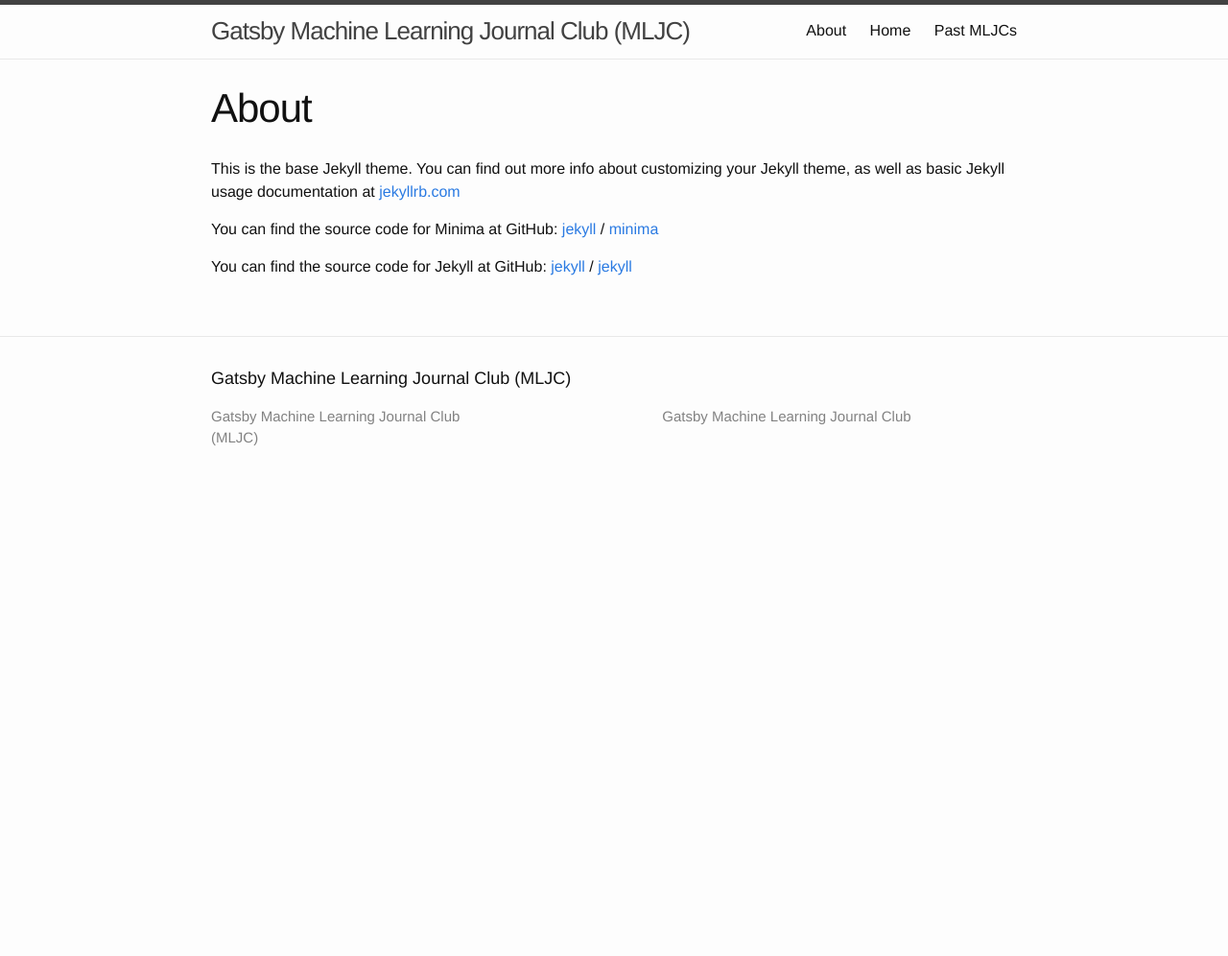
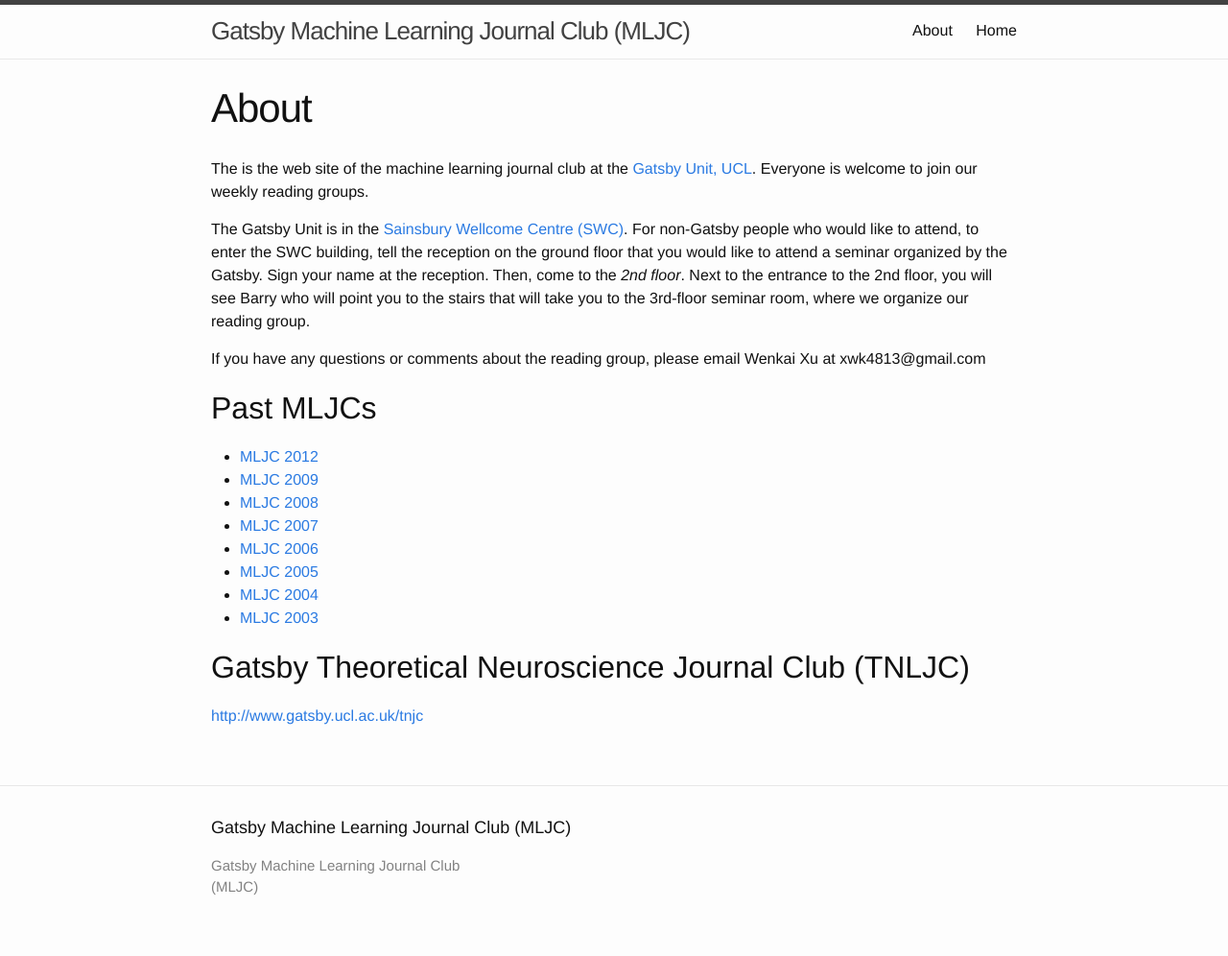
Before and after one commit to gatsbyml/gatsbyml.github.io, a Jekyll site: the page built from about.md, in a window 1280 px wide. Shown: the whole page at 96% size. Built offline with Jekyll 4.4.1, drawn with Linux system fonts in a browser that asks for light colours; before the commit the page ends 900 px from its top, so only the background shows below that.

Commit message:
update about file and README

```diff
--- a/_config.yml
+++ b/_config.yml
@@ -1,7 +1,7 @@
 title: Gatsby Machine Learning Journal Club (MLJC)
 #email: wittawatj+gatsbyml@gmail.com
 description: > # this means to ignore newlines until "baseurl:"
-    Gatsby Machine Learning Journal Club
+
 baseurl: "" # the subpath of your site, e.g. /blog
 url: "http://gatsbyml.github.io" # the base hostname & protocol for your site, e.g. http://example.com
 #twitter_username: jekyllrb
--- a/_data/events.yml
+++ b/_data/events.yml
@@ -1,3 +1,5 @@
+
+
 - date: 3/7/2016
   presenter: Maneesh
   topic: Deep Gaussian Processes for Regression using Approximate Expectation Propagation
--- a/about.md
+++ b/about.md
@@ -4,15 +4,42 @@ title: About
 permalink: /about/
 ---
 
-This is the base Jekyll theme. You can find out more info about customizing your Jekyll theme, as well as basic Jekyll usage documentation at [jekyllrb.com](https://jekyllrb.com/)
 
-You can find the source code for Minima at GitHub:
-[jekyll][jekyll-organization] /
-[minima](https://github.com/jekyll/minima)
+The is the web site of the machine learning journal club at the [Gatsby Unit,
+UCL](http://www.gatsby.ucl.ac.uk/). Everyone is welcome to join our weekly
+reading groups.
 
-You can find the source code for Jekyll at GitHub:
-[jekyll][jekyll-organization] /
-[jekyll](https://github.com/jekyll/jekyll)
+The Gatsby Unit is in the [Sainsbury Wellcome Centre
+(SWC)](http://www.ucl.ac.uk/swc).  For non-Gatsby people who would like to
+attend, to enter the SWC building, tell the reception on the ground floor that you
+would like to attend a seminar organized by the Gatsby. Sign your name at the
+reception. Then, come to the *2nd floor*. Next to the entrance to the 2nd
+floor, you will see Barry who will point you to the stairs that will take you
+to the 3rd-floor seminar room, where we organize our reading group.
+
+If you have any questions or comments about the reading group, please email Wenkai Xu at
+<script type="text/javascript">
+// salkd jf92
+document.write("xwk");
+// (J(( Fj3l2lsdlkf j
+document.write("4813"); // .....
+document.write("@");
+// lksadjf 92jldscmLKLKJ:;
+document.write("gmail.com");
+</script>
 
 
-[jekyll-organization]: https://github.com/jekyll
+## Past MLJCs
+
+* [MLJC 2012](http://aide.gatsby.ucl.ac.uk/trac/mutual/wiki/GatsbyMLJC)
+* [MLJC 2009](http://www.gatsby.ucl.ac.uk/~dilan/mljc/)
+* [MLJC 2008](http://www.gatsby.ucl.ac.uk/~dilan/mljc/08jc/index08.html)
+* [MLJC 2007](http://www.gatsby.ucl.ac.uk/~dilan/mljc/07jc/index07.html)
+* [MLJC 2006](http://www.gatsby.ucl.ac.uk/~iam23/06jc/index06.html)
+* [MLJC 2005](http://www.gatsby.ucl.ac.uk/~iam23/05jc/index05.html)
+* [MLJC 2004](http://www.gatsby.ucl.ac.uk/~iam23/04jc/index04.html)
+* [MLJC 2003](http://www.gatsby.ucl.ac.uk/~iam23/03jc/index03.html)
+
+## Gatsby Theoretical Neuroscience Journal Club (TNLJC)
+
+[http://www.gatsby.ucl.ac.uk/tnjc](http://www.gatsby.ucl.ac.uk/tnjc/)
--- a/assets/main.scss
+++ b/assets/main.scss
@@ -4,9 +4,6 @@
 
 //@import "minima";
 
-tr:nth-child(even) {
-    background-color: #f2f2f2;
-}
 
 /**
  * Reset some basic elements
```
Also changed, not shown: index.md (+10 -2 lines), past.md (deleted, +0 -6 lines), README.md, 1 other file.
